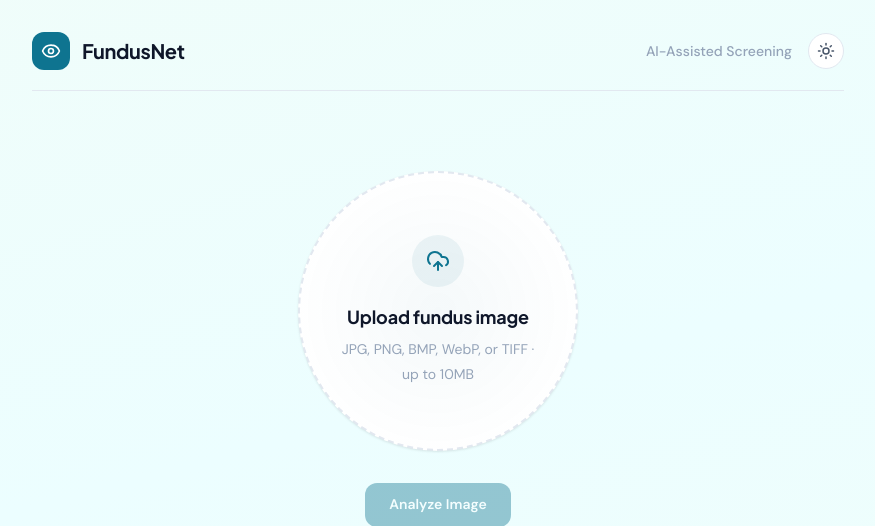
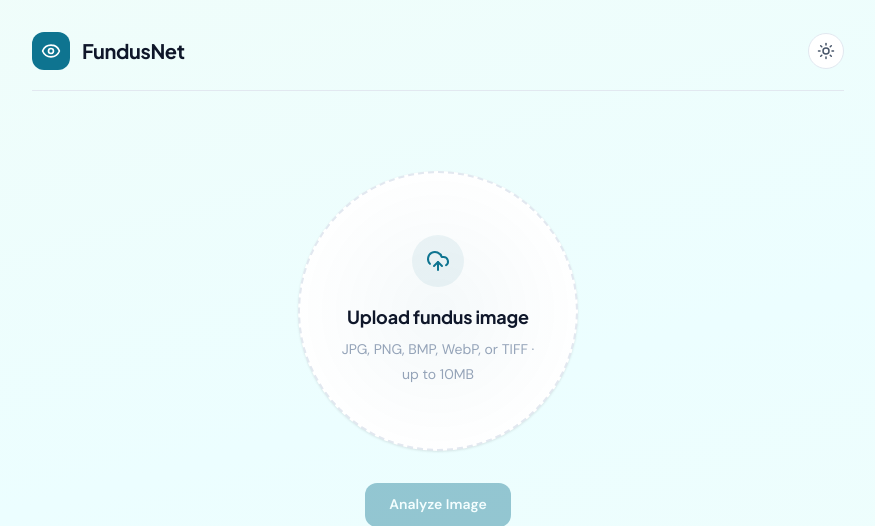
Before and after one commit to Mariakevin/FundusNet, a Django app: page / in a window 1280 px wide. Shown: the top 526 px of the page, without its empty margins (202-1077 px from the left). Run offline with Django 5.2, Linux system fonts and the light colour scheme; some libraries are stand-ins or nearby versions.

Commit message:
fix: remove AI-Assisted Screening text from frontend

```diff
--- a/retina_app/templates/index.html
+++ b/retina_app/templates/index.html
@@ -9,7 +9,6 @@
       <span class="retina-brand-name">FundusNet</span>
     </a>
     <div class="retina-header-actions">
-      <span class="retina-header-info">AI-Assisted Screening</span>
       <button id="dark-mode-toggle" class="retina-dark-toggle" aria-label="Toggle dark mode" title="Toggle dark mode">
         <i data-lucide="sun" class="dark-mode-icon-light" aria-hidden="true"></i>
         <i data-lucide="moon" class="dark-mode-icon-dark" aria-hidden="true"></i>
```
